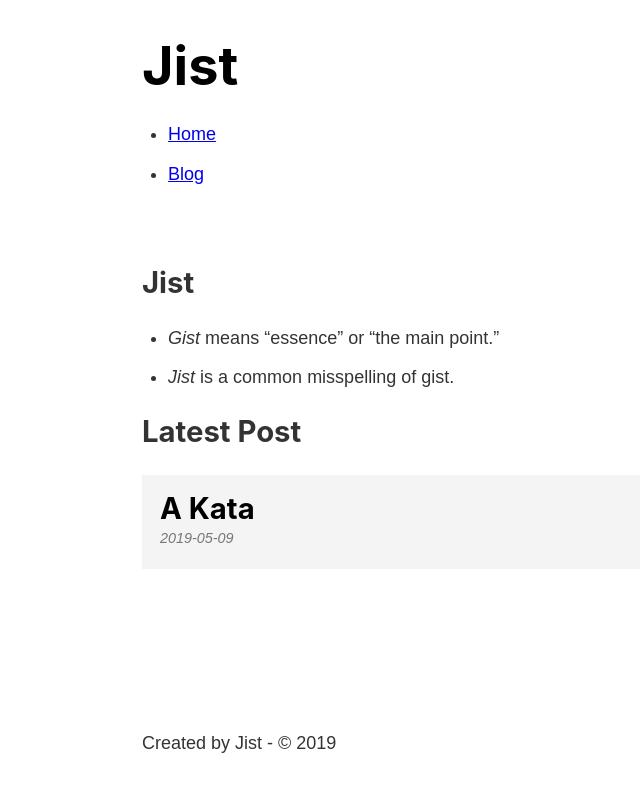
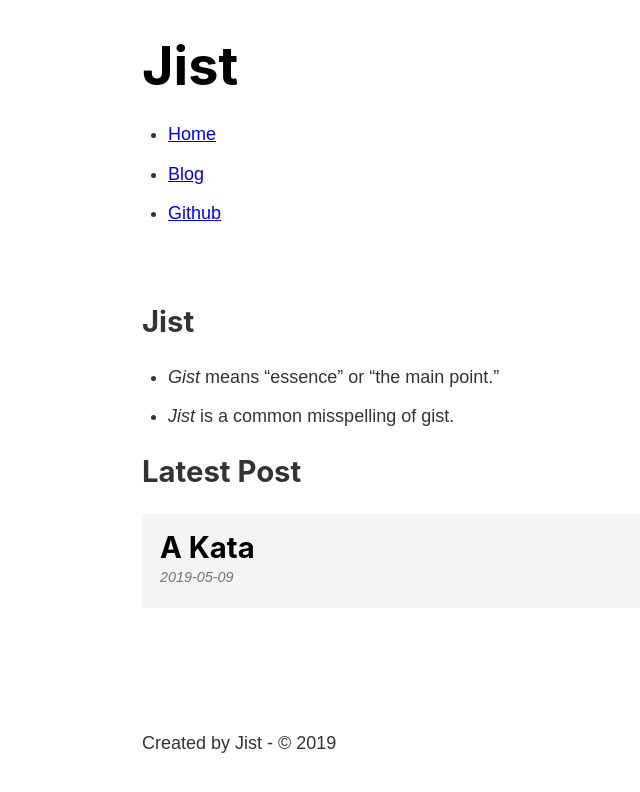
Before and after one commit to jistjoalal/blog, a Gatsby site: page / in a window 1280 px wide. Shown: the whole page, without its empty margins (141-781 px from the left). Built offline with nearby package versions, Linux system fonts and the light colour scheme; Gatsby itself is replaced by a stand-in of ours.

Commit message:
add source code link to header

```diff
--- a/src/components/header.js
+++ b/src/components/header.js
@@ -39,6 +39,15 @@ export default () => {
           <li>
             <NavLink to="/blog">Blog</NavLink>
           </li>
+          <li>
+            <a
+              className={styles.navItem}
+              href="https://github.com/jistjoalal/blog"
+              target="_blank"
+            >
+              Github
+            </a>
+          </li>
         </ul>
       </nav>
     </header>
```
Also changed, not shown: README.md.
